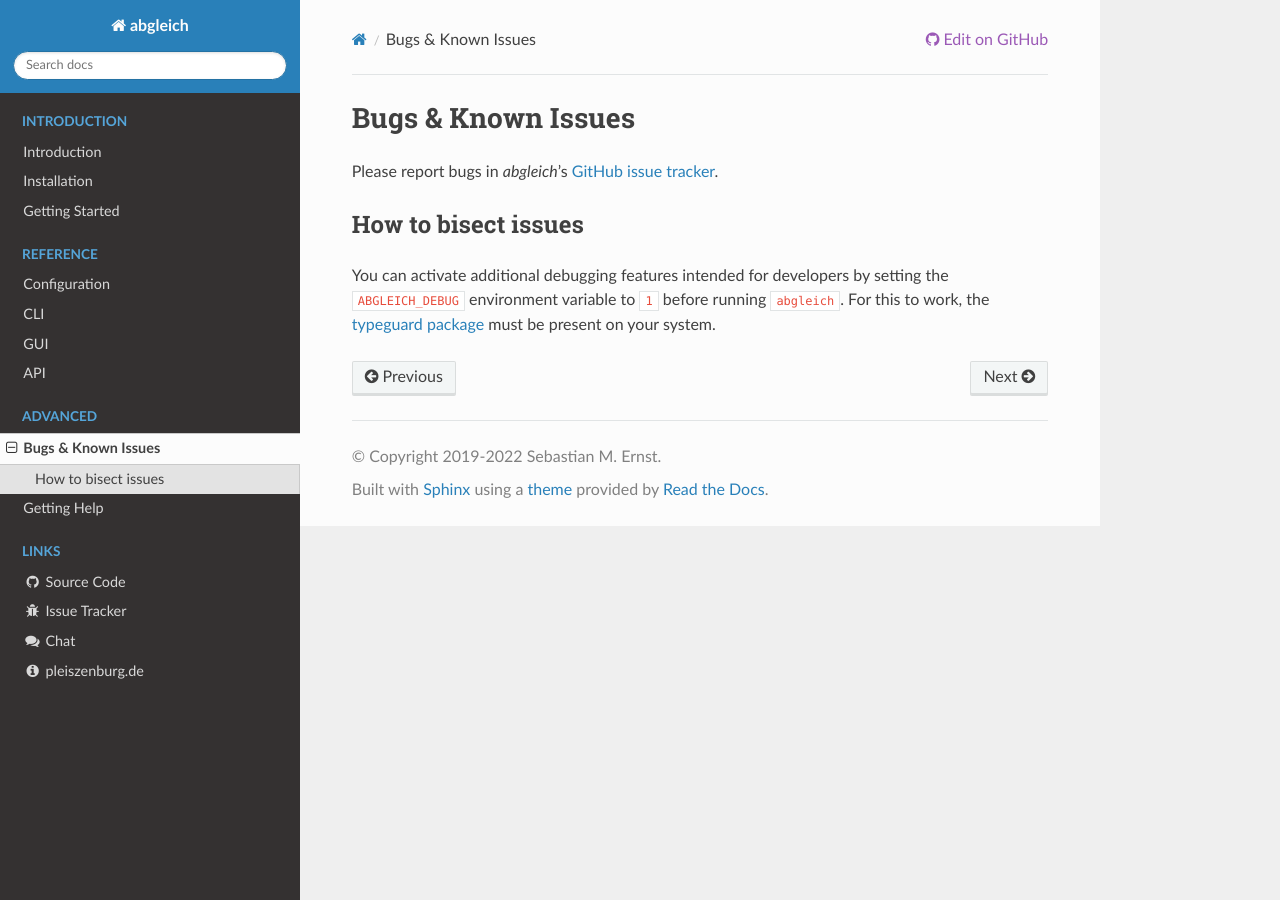
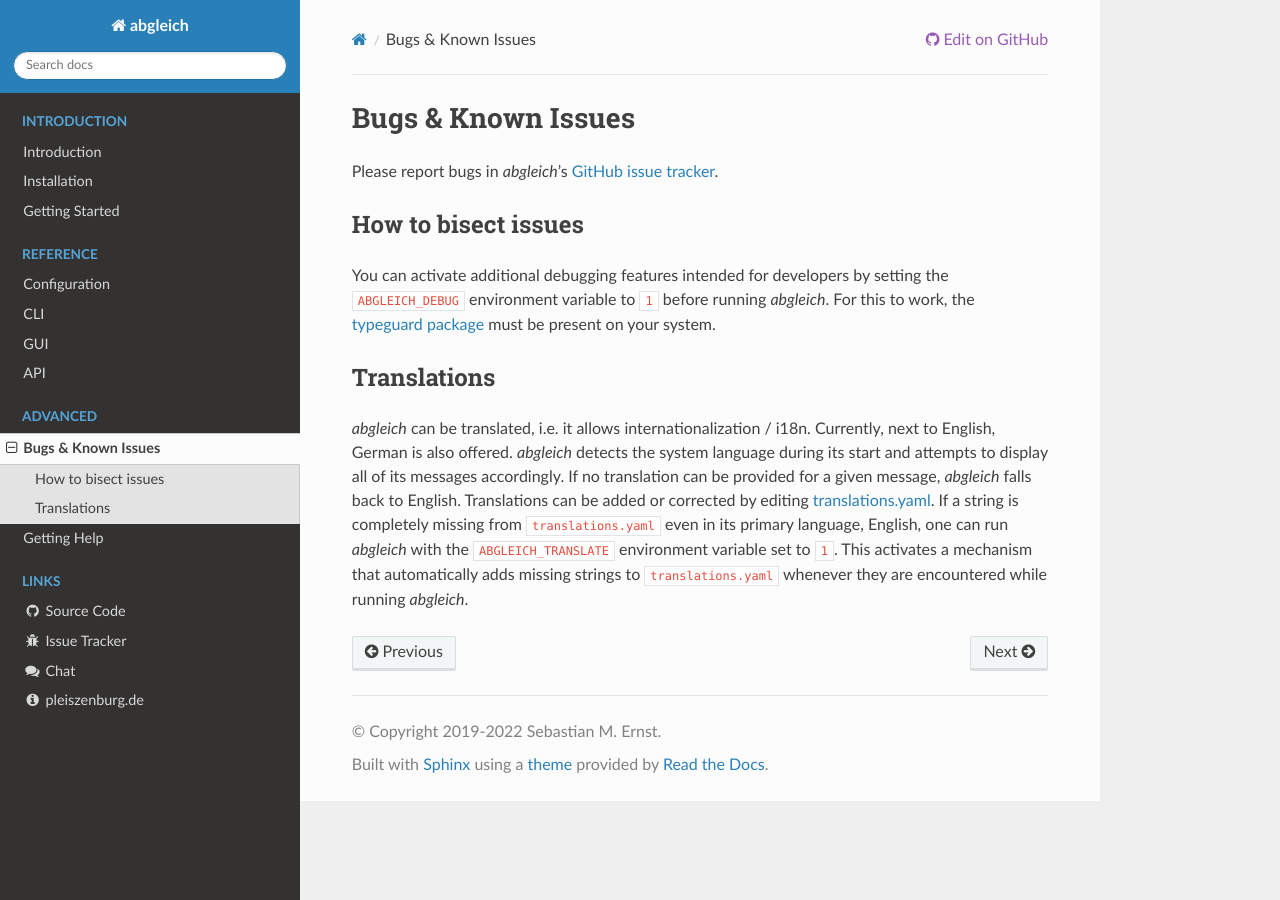
Before and after one commit to pleiszenburg/abgleich, a Sphinx documentation site: the page built from docs/source/bugs.rst, in a window 1280 px wide. Built offline with Sphinx 7.4.7 and the Read the Docs theme 2.0.0, drawn with Linux system fonts in a browser that asks for light colours.

Commit message:
translations

```diff
--- a/docs/source/bugs.rst
+++ b/docs/source/bugs.rst
@@ -16,6 +16,13 @@
 How to bisect issues
 --------------------
 
-You can activate additional debugging features intended for developers by setting the ``ABGLEICH_DEBUG`` environment variable to ``1`` before running ``abgleich``. For this to work, the `typeguard package`_ must be present on your system.
+You can activate additional debugging features intended for developers by setting the ``ABGLEICH_DEBUG`` environment variable to ``1`` before running *abgleich*. For this to work, the `typeguard package`_ must be present on your system.
 
 .. _typeguard package: https://typeguard.readthedocs.io/
+
+Translations
+------------
+
+*abgleich* can be translated, i.e. it allows internationalization / i18n. Currently, next to English, German is also offered. *abgleich* detects the system language during its start and attempts to display all of its messages accordingly. If no translation can be provided for a given message, *abgleich* falls back to English. Translations can be added or corrected by editing `translations.yaml`_. If a string is completely missing from ``translations.yaml`` even in its primary language, English, one can run *abgleich* with the ``ABGLEICH_TRANSLATE`` environment variable set to ``1``. This activates a mechanism that automatically adds missing strings to ``translations.yaml`` whenever they are encountered while running *abgleich*.
+
+.. _translations.yaml: https://github.com/pleiszenburg/abgleich/blob/develop/src/abgleich/share/translations.yaml
```
